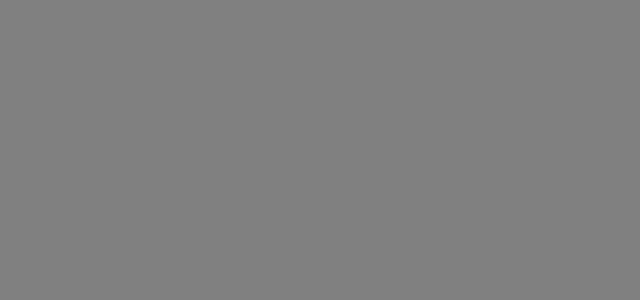
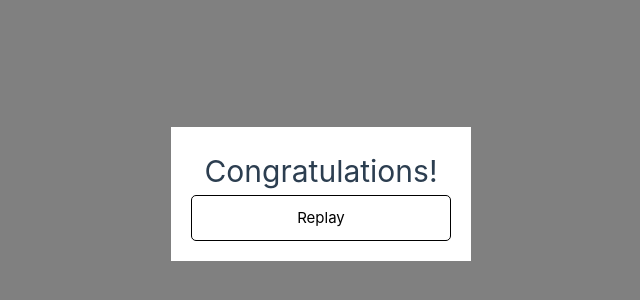
Before and after one commit to gununu1028/-japanskills2023-vue, a Vue app: page /clear in a window 1280 px wide. Before the commit this address had no page. Shown: the part 206-506 px from the top of the page, without its empty margins (319-959 px from the left). Built offline with nearby package versions, Linux system fonts and the light colour scheme.

Commit message:
クリア画面

```diff
--- a/src/router/index.js
+++ b/src/router/index.js
@@ -19,6 +19,11 @@ const router = createRouter({
       name: 'field',
       component: () => import('../views/FieldView.vue')
     },
+    {
+      path: '/clear',
+      name: 'clear',
+      component: () => import('../views/ClearView.vue')
+    }
   ]
 })
 
--- /dev/null
+++ b/src/views/ClearView.vue
@@ -0,0 +1,26 @@
+<template>
+    <div class="clear-form">
+        <h1>Congratulations!</h1>
+        <a href="/field">Replay</a>
+    </div>
+</template>
+
+<style>
+.clear-form {
+    width: 300px;
+    padding: 20px;
+    background-color: white;
+    margin: 0 auto;
+    text-align: center;
+}
+
+a {
+    display: block;
+    padding: 10px;
+    text-align: center;
+    border-radius: 5px;
+    text-decoration: none;
+    color: black;
+    border: 1px solid black;
+}
+</style>
--- a/src/views/FieldView.vue
+++ b/src/views/FieldView.vue
@@ -22,7 +22,6 @@
                     <!-- フラッグ -->
                     <img src="https://gorin2024-material.s3.ap-northeast-1.amazonaws.com/flag.png" alt="フラッグ">
                 </div>
-
             </div>
         </div>
     </div>
@@ -106,10 +105,17 @@ export default {
 
             if (this.isMovable(newPosX, newPosY)) {
                 // 新しい位置がフィールド内で、壁や障害物でない場合
+
+                if (this.field[newPosY][newPosX] == 4) {
+                    // フラッグに到達した場合
+                    this.transitionToClear();
+                    return;
+                }
+
                 // プレイヤーを新しい位置に移動
                 this.field[playerPos.y][playerPos.x] = 0;
                 this.field[newPosY][newPosX] = 2;
-            } else if (this.field[newPosY][newPosX] === 3) {
+            } else if (this.field[newPosY][newPosX] == 3) {
                 // ブロックに衝突した場合
                 let blockNewPosX = newPosX + dx;
                 let blockNewPosY = newPosY + dy;
@@ -134,13 +140,17 @@ export default {
         findPlayer() {
             for (let y = 0; y < this.field.length; y++) {
                 for (let x = 0; x < this.field[y].length; x++) {
-                    if (this.field[y][x] === 2) {
+                    if (this.field[y][x] == 2) {
                         return { x, y };
                     }
                 }
             }
             return null;
         },
+        transitionToClear() {
+            // クリア画面に遷移する処理
+            this.$router.push('/clear');
+        },
     },
 };
 </script>
```
